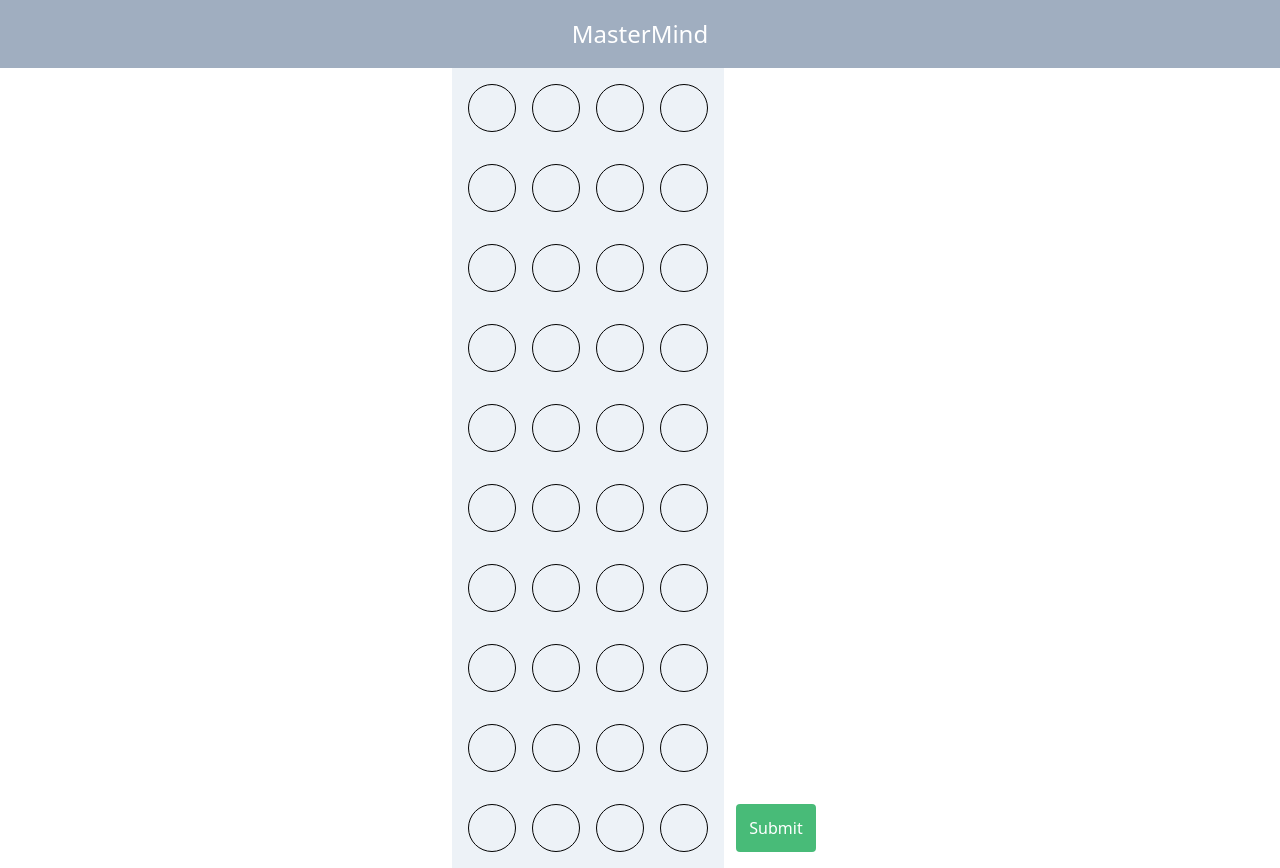
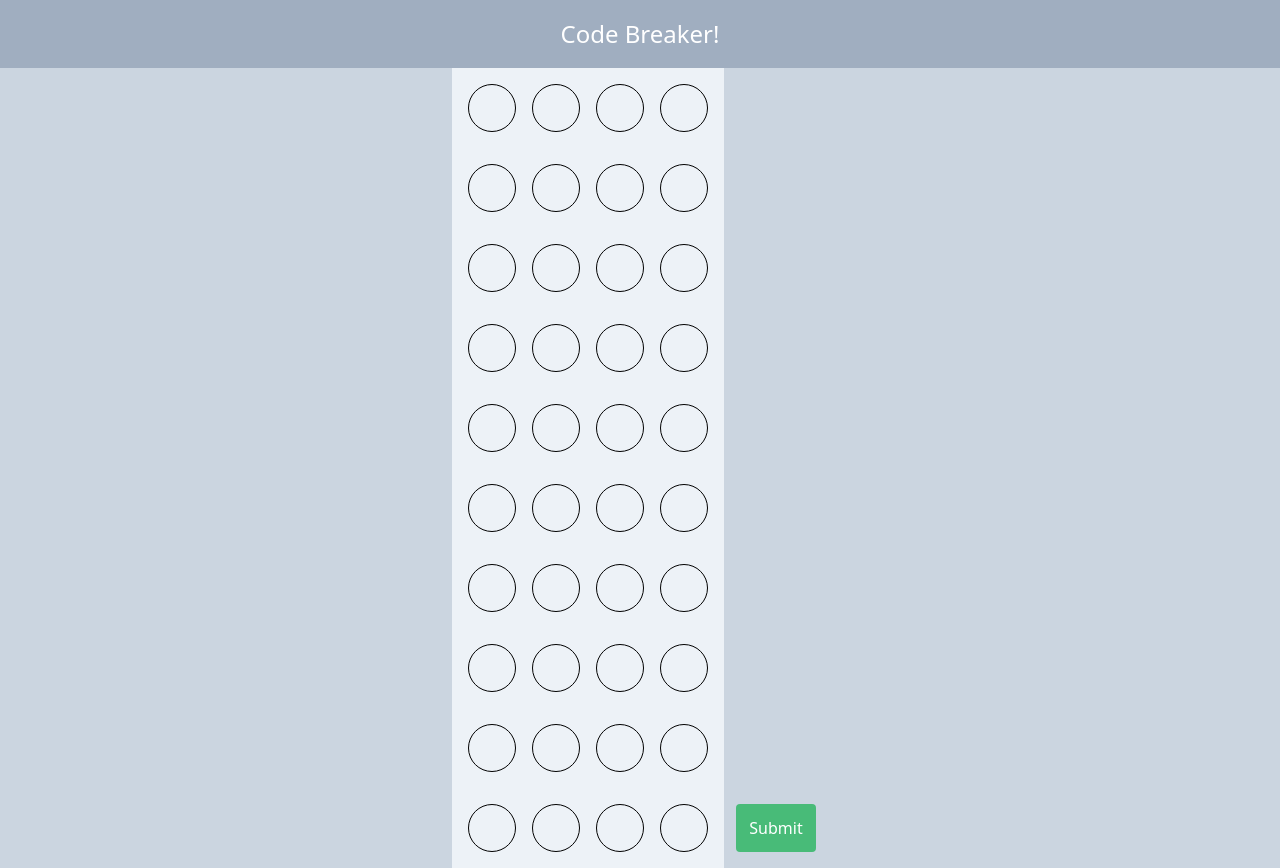
Before and after one commit to otaiga/codeBreaker, a React (Create React App) app: page / in a window 1280 px wide. Built offline with nearby package versions, Linux system fonts and the light colour scheme.

Commit message:
updated readme and included logic for generating master code

```diff
--- a/src/components/App.js
+++ b/src/components/App.js
@@ -1,21 +1,35 @@
 import { useState } from "react";
+import { colors } from "../support/utils";
 import Peg from "./peg";
 
 const App = () => {
-  const codeToCrack = [3, 4, 1, 3];
+  const generateRandom = () =>
+    Math.floor(Math.random() * (colors.length - 1) + 1);
+
+  const generateCodeToCrack = () => [
+    generateRandom(),
+    generateRandom(),
+    generateRandom(),
+    generateRandom(),
+  ];
+
   const startingRow = 9;
   const [currentRow, setCurrentRow] = useState(startingRow);
   const [currentPegSelection, setCurrentPegSelection] = useState([0, 0, 0, 0]);
+  const [codeToCrack, setCodeToCrack] = useState(generateCodeToCrack());
 
   const submittedForRow = () => {
     const newRowIndex = currentRow - 1;
     if (JSON.stringify(codeToCrack) === JSON.stringify(currentPegSelection)) {
       alert("Game End! You Cracked the code!");
+      setCodeToCrack(generateCodeToCrack());
+      setCurrentRow(startingRow);
       return;
     }
     if (newRowIndex === 0) {
       alert("Game End!");
       setCurrentRow(startingRow);
+      setCodeToCrack(generateCodeToCrack());
     }
     alert("No luck, try again");
     setCurrentPegSelection([0, 0, 0, 0]);
@@ -77,9 +91,9 @@ const App = () => {
   return (
     <div className="container mx-auto">
       <div className="bg-gray-500">
-        <p className="text-2xl text-white p-4 text-center">MasterMind</p>
+        <p className="text-2xl text-white p-4 text-center">Code Breaker!</p>
       </div>
-      {renderBoard()}
+      <div className="bg-gray-400">{renderBoard()}</div>
     </div>
   );
 };
```
Also changed, not shown: 1 other file (tests, documents, lock files or other folders).
